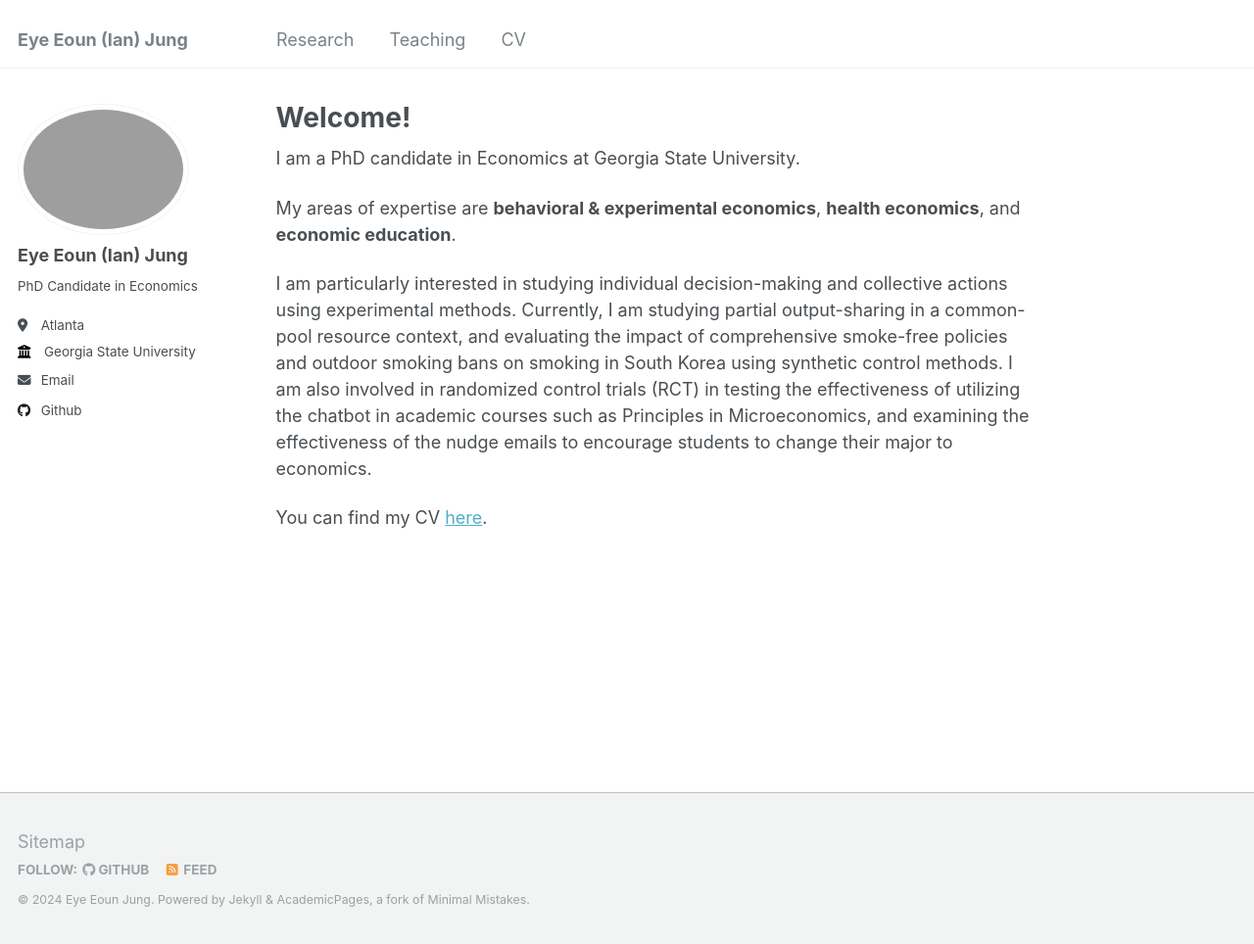
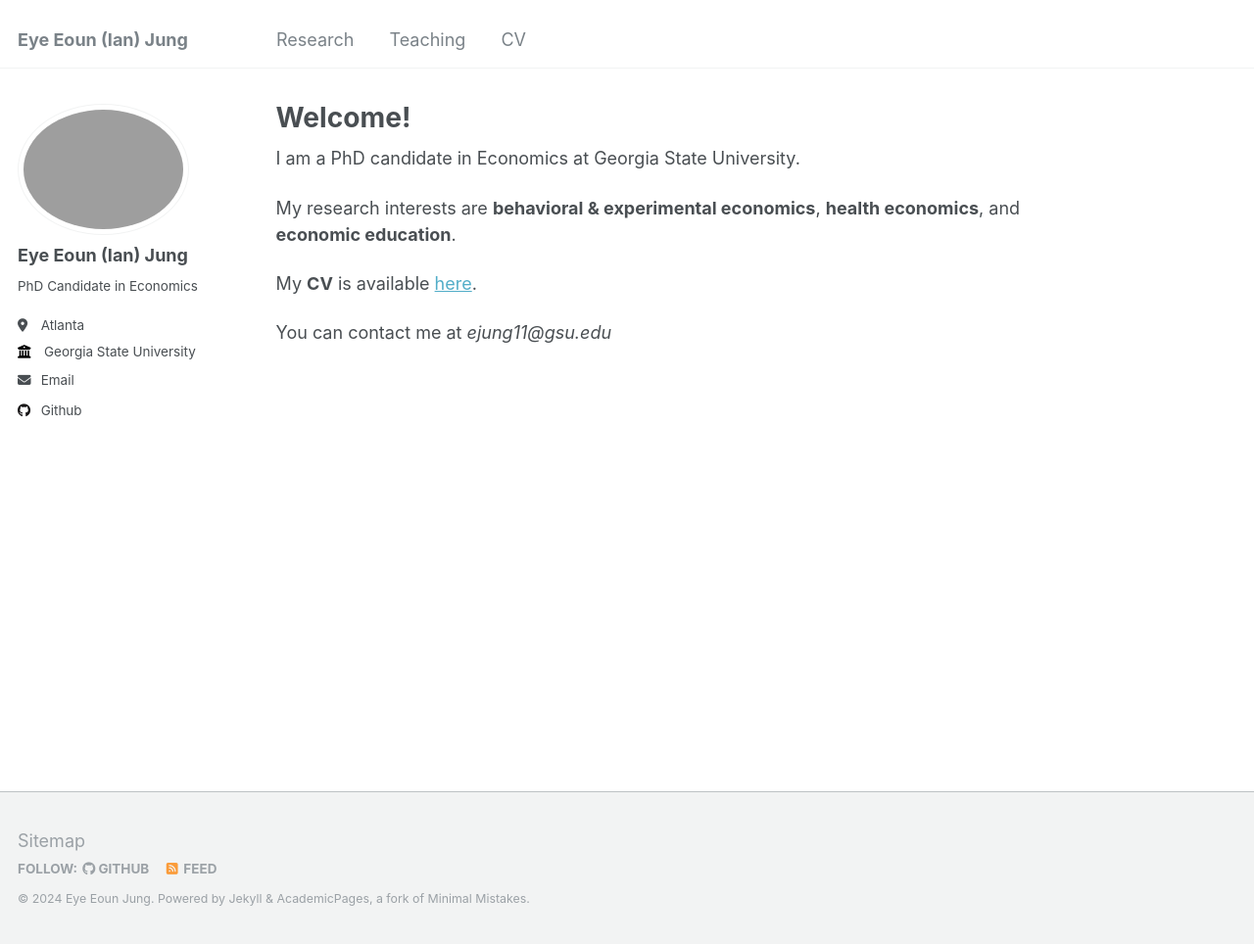
Before and after one commit to ejung11/ejung11.github.io, a Jekyll site: the page built from _pages/about.md, in a window 1280 px wide and 964 px high. Shown: the whole window at 98% size. Built offline with Jekyll 4.4.1, drawn with Linux system fonts in a browser that asks for light colours.

Commit message:
Update about.md

```diff
--- a/_pages/about.md
+++ b/_pages/about.md
@@ -9,8 +9,8 @@ redirect_from:
 
 I am a PhD candidate in Economics at Georgia State University.
 
-My areas of expertise are **behavioral & experimental economics**, **health economics**, and **economic education**.
+My research interests are **behavioral & experimental economics**, **health economics**, and **economic education**.
 
-I am particularly interested in studying individual decision-making and collective actions using experimental methods. Currently, I am studying partial output-sharing in a common-pool resource context, and evaluating the impact of comprehensive smoke-free policies and outdoor smoking bans on smoking in South Korea using synthetic control methods. I am also involved in randomized control trials (RCT) in testing the effectiveness of utilizing the chatbot in academic courses such as Principles in Microeconomics, and examining the effectiveness of the nudge emails to encourage students to change their major to economics.
+My **CV** is available [here](https://ejung11.github.io/files/CV_EyeEoun_Jung_2024.pdf).
 
-You can find my CV [here](https://ejung11.github.io/files/CV_EyeEoun_Jung_2024.pdf).
+You can contact me at *ejung11@gsu.edu*
```
